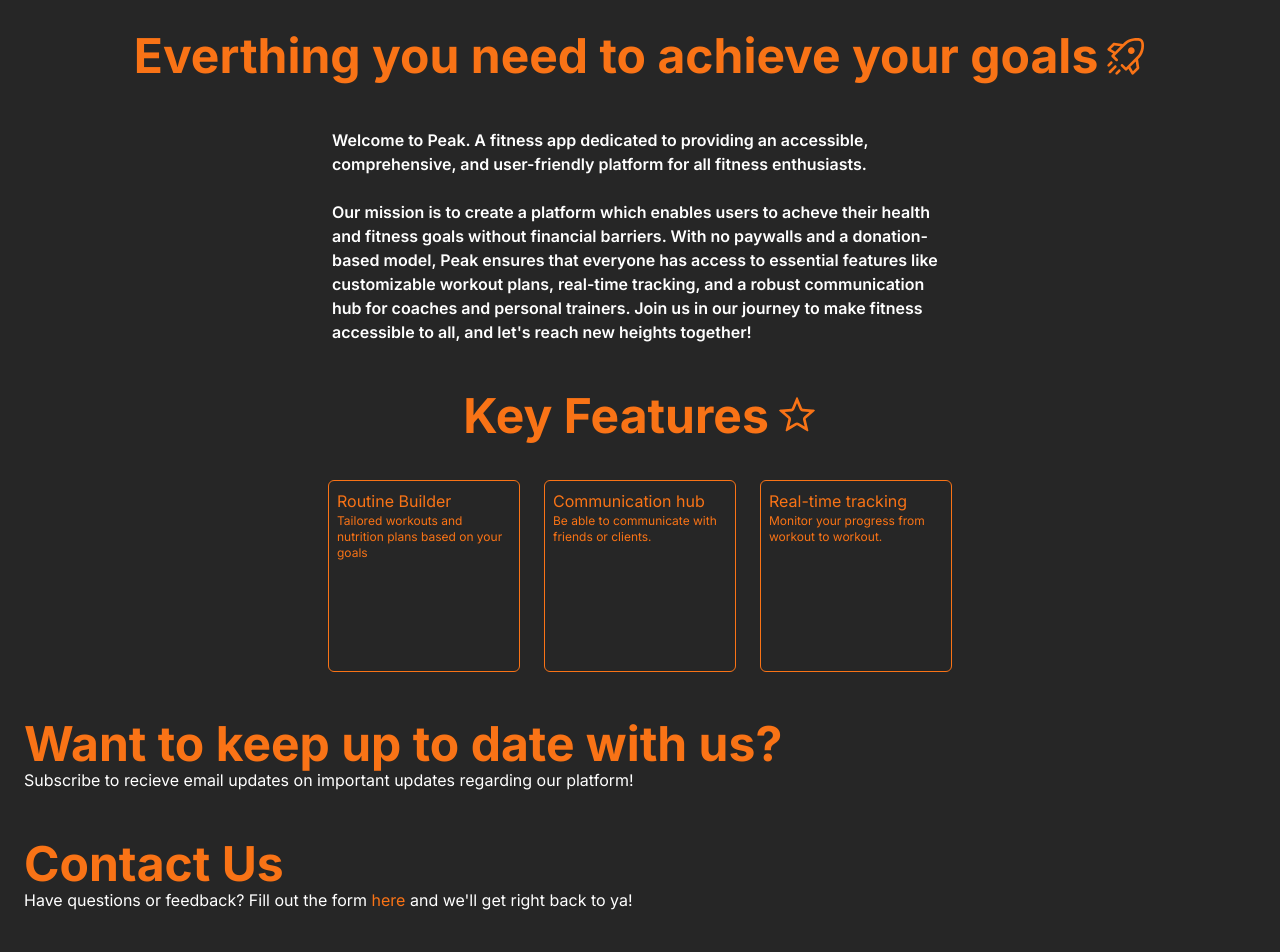
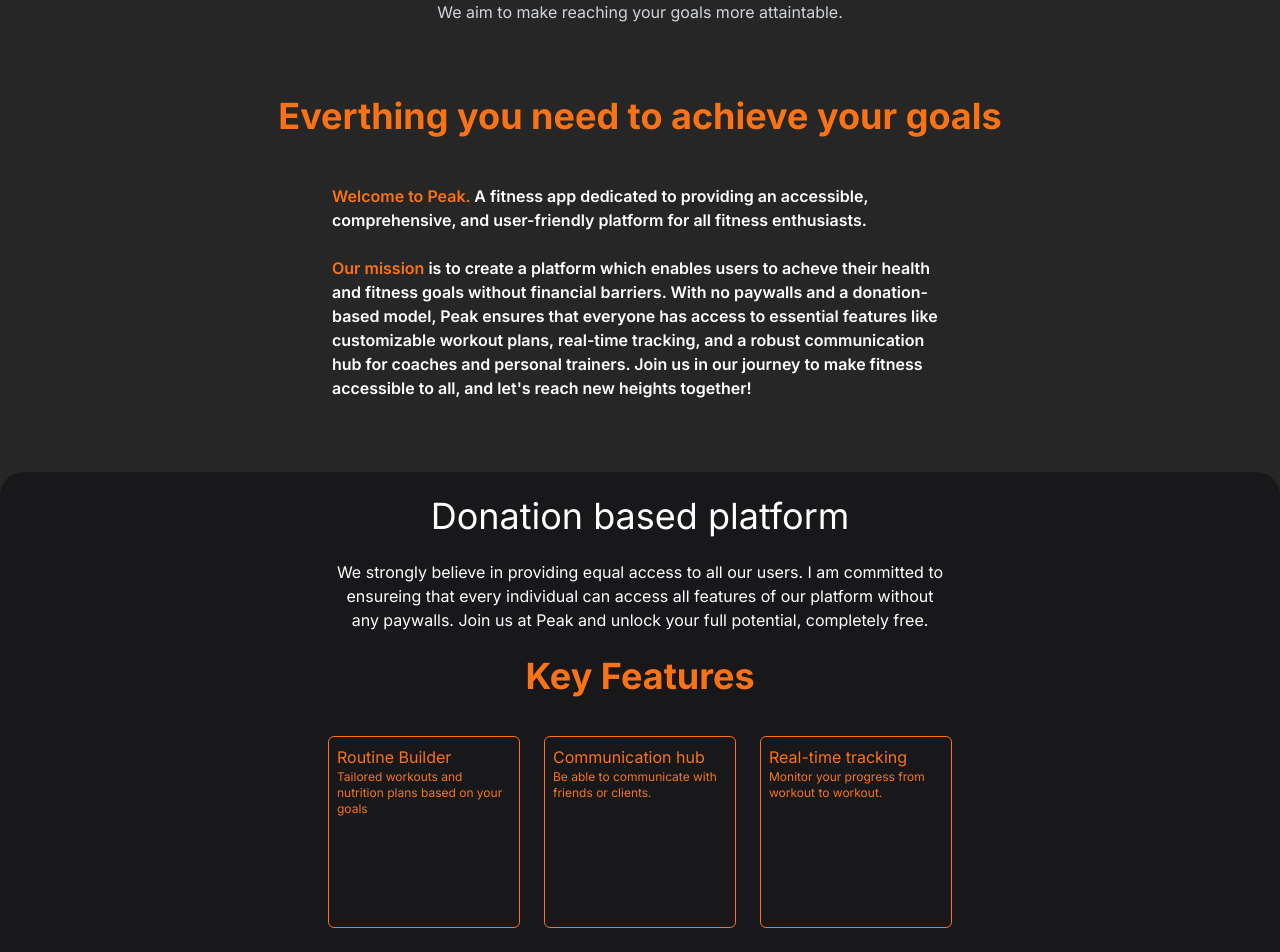
Before and after one commit to codehoover/peak_fitness, a Next.js app: page /about in a window 1280 px wide. Shown: the part 160-1112 px from the top of the page. Built offline with nearby package versions, Linux system fonts and the light colour scheme.

Commit message:
more styling chnaged to about page

```diff
--- a/app/about/page.jsx
+++ b/app/about/page.jsx
@@ -1,20 +1,27 @@
-import { RocketIcon, StarIcon } from "@radix-ui/react-icons";
+import { RocketIcon, } from "@radix-ui/react-icons";
 import Link from "next/link";
 
 export default function About(){
     return(
-        <div className="flex flex-col sm:px-6 pt-48 pb-60 gap-12 h-full bg-neutral-800 text-white">
-            <section className="flex flex-col items-center gap-12 ">
-                <h1 className="flex flex-row items-center gap-2 text-5xl font-bold text-orange-500">
+        <div className="flex flex-col pt-28 pb-60 gap-12 h-full bg-neutral-800 text-white">
+            <section className="flex flex-col items-center text-center">
+                <h1 className="text-5xl font-medium"> About </h1>
+                <p className="text-gray-300">
+                We aim to make reaching your goals more attaintable.
+                </p>
+            </section>
+
+            <section className="flex flex-col items-center gap-12 p-6 ">
+                <h1 className="flex flex-row items-center gap-2 text-4xl font-bold text-orange-500">
                     Everthing you need to achieve your goals
-                    <RocketIcon width={40} height={40}/>
+
                 </h1>
 
-                <p className="font-semibold w-3/6">
-                    Welcome to Peak. A fitness app dedicated to
+                <p className="font-semibold sm:w-3/6">
+                    <span className="text-orange-500"> Welcome to Peak. </span> A fitness app dedicated to
                     providing an accessible, comprehensive, and user-friendly platform
                     for all fitness enthusiasts.
-                    <br/><br/>Our mission is to create a platform
+                    <br/><br/> <span className="text-orange-500"> Our mission </span> is to create a platform
                     which enables users to acheve their health and fitness goals without
                     financial barriers. With no paywalls and a donation-based model, Peak
                     ensures that everyone has access to essential features like customizable
@@ -23,9 +30,19 @@
                 </p>
             </section>
 
-            <section className="flex flex-col items-center justify-center text-orange-500 gap-10">
-                <h1 className="flex flex-row gap-2 items-center text-5xl font-bold">
-                    Key Features <StarIcon width={40} height={40}/>
+            <section className="bg-zinc-900 rounded-t-3xl p-6">
+                <section className="flex flex-col items-center text-center gap-6">
+                    <h1 className="text-4xl"> Donation based platform </h1>
+                    <p className="sm:w-3/6"> We strongly believe in providing equal access to all our users.
+                        I am committed to ensureing that every individual can access all
+                        features of our platform without any paywalls. Join us at Peak and unlock
+                        your full potential, completely free.
+                    </p>
+                </section>
+
+                <section className="flex flex-col items-center justify-center text-orange-500 w-full p-6 gap-10">
+                    <h1 className="flex flex-row gap-2 items-center text-4xl font-bold">
+                        Key Features
                     </h1>
 
                     <section className="flex flex-col sm:flex-row gap-6">
@@ -44,19 +61,23 @@
                     </section>
 
                 </section>
+            </section>
 
             <section>
-                <h1 className="text-5xl font-bold text-orange-500"> Want to keep up to date with us? </h1>
-                <p> Subscribe to recieve email updates on important updates regarding our platform! </p>
+                <div className="flex flex-col sm:items-center gap-2 p-6 sm:w-full">
+                    <h1 className="text-4xl"> Start your journey to becoming a better you now!</h1>
+                    <p className="text-gray-300"> Peak is avaible on apples App store as well as
+                        the Google play store
+                    </p>
+                </div>
 
             </section>
 
-            <section>
-                <h1 className="text-5xl font-bold text-orange-500"> Contact Us</h1>
+            <section className="flex flex-col p-6 items-center">
+                <h1 className="text-4xl font-bold text-orange-500"> Contact Us</h1>
                 <p> Have questions or feedback? Fill out the form <Link className='text-orange-500 hover:underline' href='/contact'>here</Link>
                 &nbsp;and we'll get right back to ya!</p>
             </section>
-
         </div>
     )
 }
```
Lines whose indentation alone changed are shown as unchanged.
